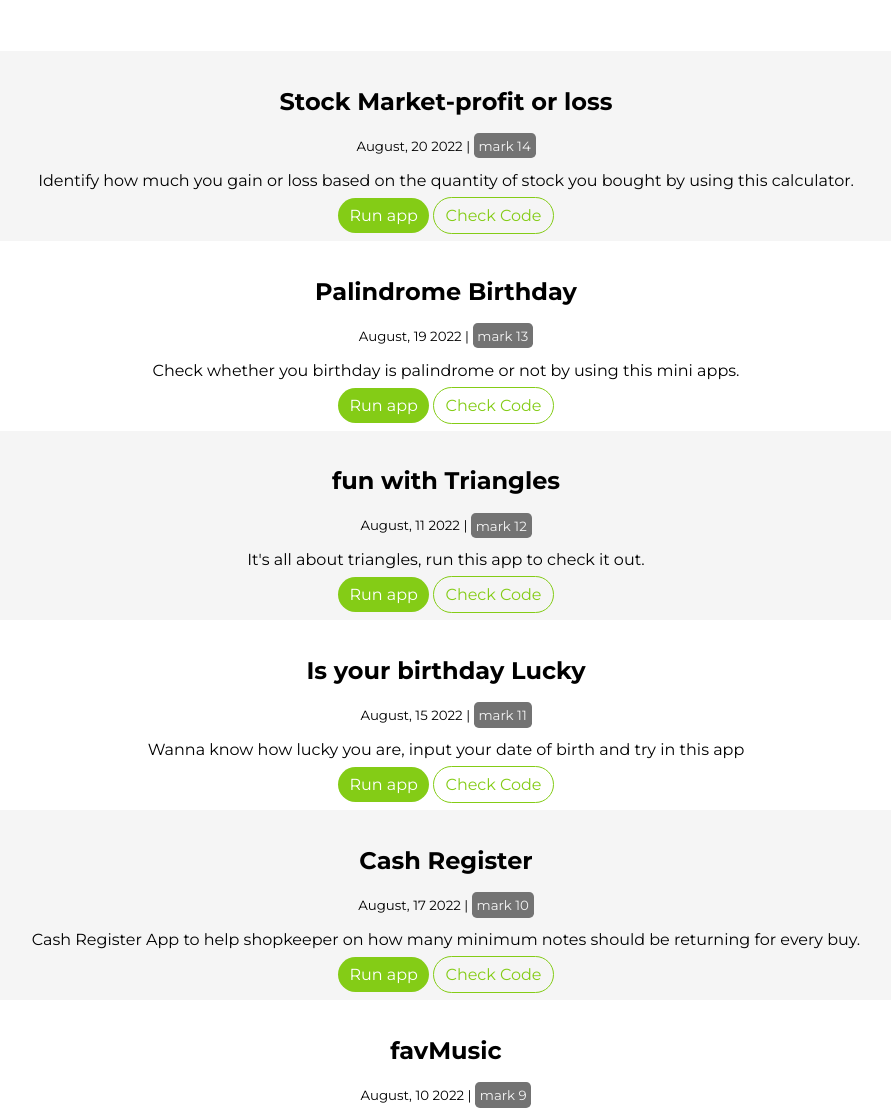
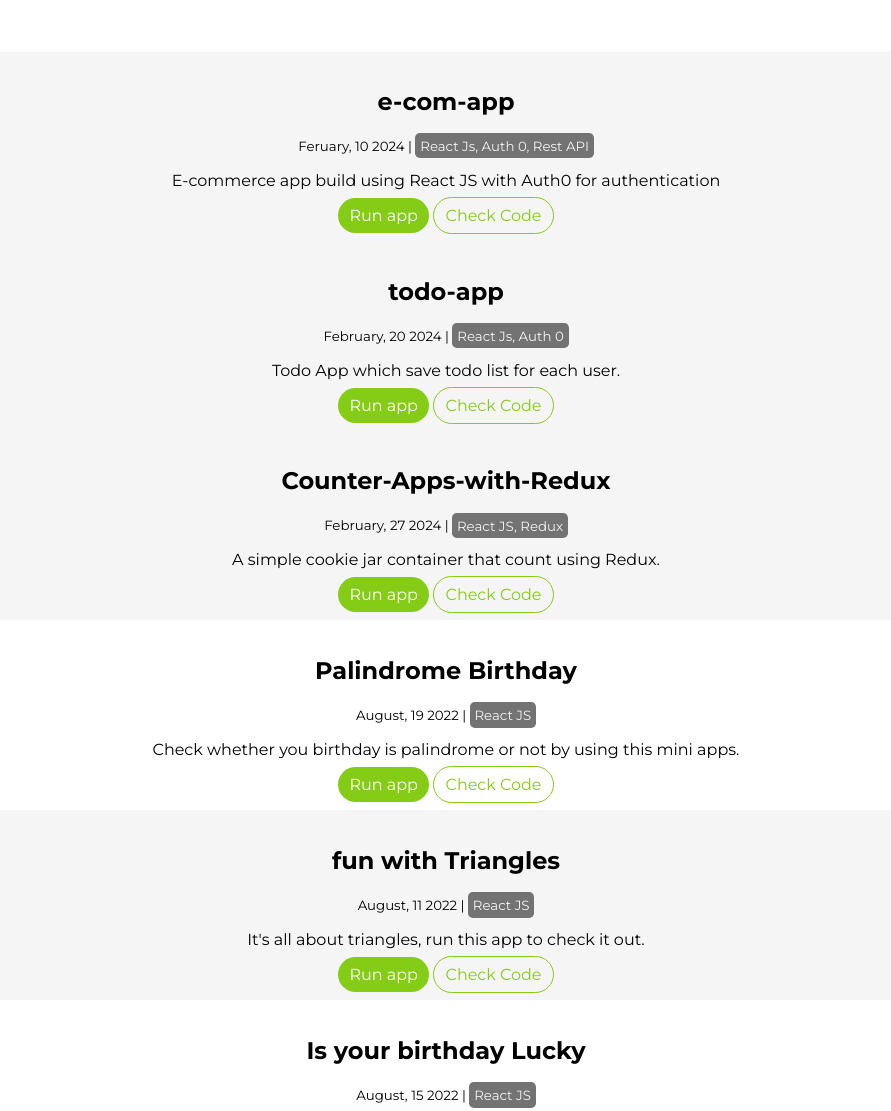
Before and after one commit to Rakezt/My-Portfolio, a plain HTML site: page project.html in a window 1280 px wide. Shown: the part 381-1492 px from the top of the page, without its empty margins (172-1063 px from the left). Drawn offline with Linux system fonts and the light colour scheme.

Commit message:
update project

```diff
--- a/project.html
+++ b/project.html
@@ -27,12 +27,33 @@
 
             <li>
                 <div class="container container-center margin-md ow">
-                    <h2>Stock Market-profit or loss</h2>
-                    <small>August, 20 2022 | <span class="mark">mark 14</span>  </small>
-                    <p>Identify how much you gain or loss based on the quantity of stock you bought by using this
-                        calculator.</p>
-                    <a class="link link-primary" href="https://stockmarketprofitloss.netlify.app/">Run app</a>
-                    <a class="link link-secondary" href="https://github.com/Rakezt/StockMarket-profitOrLoss">Check
+                    <h2>e-com-app</h2>
+                    <small>Feruary, 10 2024 | <span class="mark">React Js, Auth 0, Rest API</span>  </small>
+                    <p>E-commerce app build using React JS with Auth0 for authentication </p>
+                    <a class="link link-primary" href="https://rakeztecommerce.netlify.app/">Run app</a>
+                    <a class="link link-secondary" href="https://github.com/Rakezt/e-com-app">Check
+                        Code</a>
+                </div>
+            </li>
+            <li>
+                <div class="container container-center margin-md ow">
+                    <h2>todo-app
+                    </h2>
+                    <small>February, 20 2024 | <span class="mark">React Js, Auth 0</span>  </small>
+                    <p>Todo App which save todo list for each user.</p>
+                    <a class="link link-primary" href="https://rakezttodoapp.netlify.app/">Run app</a>
+                    <a class="link link-secondary" href="https://github.com/Rakezt/todo-app">Check
+                        Code</a>
+                </div>
+            </li>
+
+            <li>
+                <div class="container container-center margin-md ow">
+                    <h2>Counter-Apps-with-Redux</h2>
+                    <small>February, 27 2024 | <span class="mark">React JS, Redux</span>  </small>
+                    <p>A simple cookie jar container that count using Redux.</p>
+                    <a class="link link-primary" href="https://counter-apps-with-redux.netlify.app/">Run app</a>
+                    <a class="link link-secondary" href="https://github.com/Rakezt/Counter-Apps-with-Redux">Check
                         Code</a>
                 </div>
             </li>
@@ -40,7 +61,7 @@
             <li>
                 <div class="container container-center margin-md">
                     <h2>Palindrome Birthday</h2>
-                    <small>August, 19 2022 | <span class="mark">mark 13</span> </small>
+                    <small>August, 19 2022 | <span class="mark">React JS</span> </small>
                     <p>Check whether you birthday is palindrome or not by using this mini apps.</p>
                     <a class="link link-primary" href="https://palindromebirthdayrakezt.netlify.app/">Run app</a>
                     <a class="link link-secondary" href="https://github.com/Rakezt/palindroneBirthday">Check Code</a>
@@ -49,7 +70,7 @@
             <li>
                 <div class="container container-center margin-md ow">
                     <h2>fun with Triangles</h2>
-                    <small>August, 11 2022 | <span class="mark">mark 12</span>  </small>
+                    <small>August, 11 2022 | <span class="mark">React JS</span>  </small>
                     <p>It's all about triangles, run this app to check it out.</p>
                     <a class="link link-primary" href="https://funwithtrianglesrakesh.netlify.app/">Run app</a>
                     <a class="link link-secondary" href="https://github.com/Rakezt/funnWithTriangles">Check Code</a>
@@ -58,7 +79,7 @@
             <li>
                 <div class="container container-center margin-md">
                     <h2>Is your birthday Lucky </h2>
-                    <small>August, 15 2022 | <span class="mark">mark 11</span>  </small>
+                    <small>August, 15 2022 | <span class="mark">React JS</span>  </small>
                     <p>Wanna know how lucky you are, input your date of birth and try in this app</p>
                     <a class="link link-primary" href="https://isyourbirthdayluckylikemine.netlify.app/">Run app</a>
                     <a class="link link-secondary" href="https://github.com/Rakezt/isYourBirthdayLucky">Check Code</a>
@@ -67,7 +88,7 @@
             <li>
                 <div class="container container-center margin-md ow">
                     <h2>Cash Register</h2>
-                    <small>August, 17 2022 | <span class="mark">mark 10</span>  </small>
+                    <small>August, 17 2022 | <span class="mark">React JS</span>  </small>
                     <p> Cash Register App to help shopkeeper on how many minimum notes should be returning for every
                         buy.
                     </p>
@@ -78,7 +99,7 @@
             <li>
                 <div class="container container-center margin-md ">
                     <h2>favMusic</h2>
-                    <small>August, 10 2022 | <span class="mark">mark 9</span>  </small>
+                    <small>August, 10 2022 | <span class="mark">React JS</span>  </small>
                     <p> A web app build with react JS which display my taste in music.</p>
                     <a class="link link-primary" href="https://ndfiz3.csb.app/">Run app</a>
                     <a class="link link-secondary" href="https://github.com/Rakezt/favMusic">Check Code</a>
@@ -88,7 +109,7 @@
             <li>
                 <div class="container container-center margin-md">
                     <h2>Emoji Intrepreter</h2>
-                    <small>August, 9 2022 | <span class="mark">mark 8</span>  </small>
+                    <small>August, 9 2022 | <span class="mark">React JS</span>  </small>
                     <p> An app build with react JS that tell you the meaning for any emoji </p>
                     <a class="link link-primary" href="https://vs4cgp.csb.app/">Run app</a>
                     <a class="link link-secondary" href="https://github.com/Rakezt/emoji_interpretter">Check Code</a>
@@ -98,7 +119,7 @@
             <li>
                 <div class="container container-center margin-md ow">
                     <h2>Lets Speak Dothraki</h2>
-                    <small>August, 4 2022 | <span class="mark">mark 7</span>  </small>
+                    <small>August, 4 2022 | <span class="mark">React JS</span>  </small>
                     <p> A mini app to translate english to dothraki (game of throne series) clan language, want to
                         communicate with the great Khal Drogo?? Run the app.. </p>
                     <a class="link link-primary" href="https://dothrakiclantranslator.netlify.app/">Run app</a>
@@ -109,7 +130,7 @@
             <li>
                 <div class="container container-center margin-md">
                     <h2>Banana!</h2>
-                    <small>August, 3 2022 | <span class="mark">mark 6</span>  </small>
+                    <small>August, 3 2022 | <span class="mark">React JS</span>  </small>
                     <p> Mini translator app to translate english to minion gibberish language, i know its weird but its
                         fun, Run the app to find it out</p>
                     <a class="link link-primary" href="https://rakeztbananatranslator.netlify.app/">Run app</a>
@@ -120,7 +141,7 @@
             <li>
                 <div class="container container-center margin-md">
                     <h2>my Portfolio</h2>
-                    <small>August, 1 2022 <span class="mark">mark 3, 4 & 5</span>  </small> </small>
+                    <small>August, 1 2022 <span class="mark">Html, CSS</span>  </small> </small>
                     <p> A basic website build using HTML & CSS to outcast about myself</p>
                     <a class="link link-primary"
                         href="https://rakeztportfolio.netlify.app/">Run app</a>
@@ -131,7 +152,7 @@
             <li>
                 <div class="container container-center margin-md ow">
                     <h2>Quiz on Soccer</h2>
-                    <small>July, 29 2022 | <span class="mark">mark 2</span>  </small>
+                    <small>July, 29 2022 | <span class="mark">Node JS</span>  </small>
                     <p> A CLI app built with <strong>NodeJS</strong> on replit. literraly its a quiz regarding football,
                         so you think you know football, beat me..</p>
                     <a class="link link-primary"
@@ -144,7 +165,7 @@
             <li>
                 <div class="container container-center margin-md ">
                     <h2>Do you know me</h2>
-                    <small>July 28 2022 | <span class="mark">mark 1</span>  </small>
+                    <small>July 28 2022 | <span class="mark">Node JS</span>  </small>
                     <p> A CLI app built with <strong>NodeJS</strong> on replit just for fun, basically its just to know
                         how much they know about me.</p>
                     <a class="link link-primary"
```
